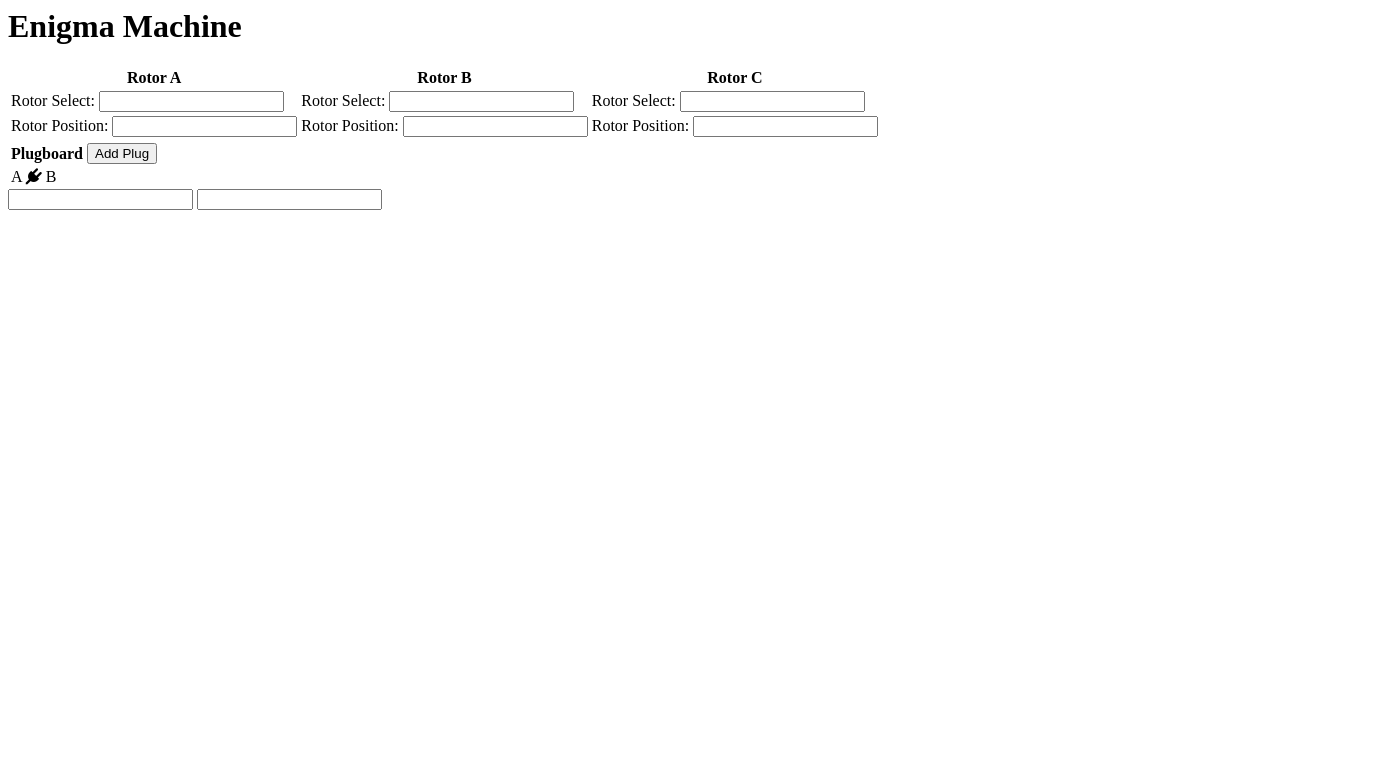
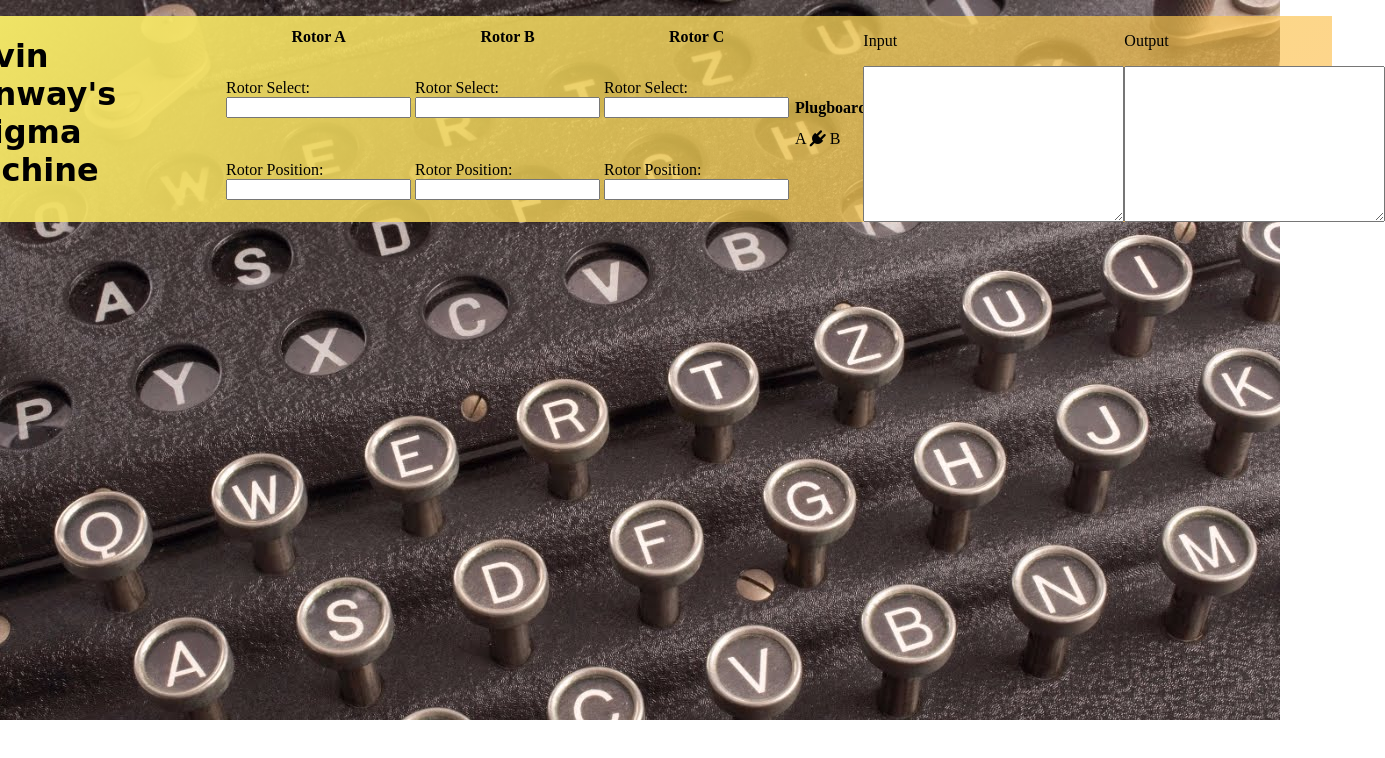
Before and after one commit to Kpconway519/Vanilla-Enigma, a plain HTML site: page index.html in a window 1280 px wide. Shown: the whole page, 1385 px wide, since content can reach past the window. Drawn offline with Linux system fonts and the light colour scheme; a web font is replaced by a local one.

Commit message:
pushing basic layout with styling. kpc

```diff
--- a/index.html
+++ b/index.html
@@ -7,12 +7,16 @@
         <title>Kevin's Enigma Machine</title>
 <link rel="stylesheet" href="style.css">
 <link rel="stylesheet" href="https://cdnjs.cloudflare.com/ajax/libs/font-awesome/4.7.0/css/font-awesome.min.css">
+<link href="https://fonts.googleapis.com/css?family=Germania+One&display=swap" rel="stylesheet">
 </head>
     <body>
-        <h1>Enigma Machine</h1>
+        <div class="container">
+
+
+        <h1 class="header">Kevin Conway's Enigma Machine</h1>
 
         <!-- Selector for the rotors -->
-        <table>
+        <table class="rotors">
             <tr>
                 <th>Rotor A</th>
                 <th>Rotor B</th>
@@ -34,27 +38,33 @@
         <!-- Selector for the Plugboard -->
 
         <!-- CRUD for adding and deleting rows. -->
-        <table>
+        <table class="plugboard">
             <tr>
                 <th>Plugboard</th>
                 <td><button>Add Plug</button></td>
             </tr>
-            <tr id="plugboard">
+            <tr id="plugboardRow">
                 <!-- sample to style and remove once logic is in place -->
                 <td>
-                    A <i class="fa fa-plug"></i>
-
-                    B
+                    A <i class="fa fa-plug"></i> B
                 </td>
             </tr>
         </table>
 
         <!-- I/O for the machine -->
 
-        <input type="text" name="" id="input">
-        <input type="text" name="" id="output">
+        <div class="inputOutput">
+            <div class="input">
+                <p>Input</p>
+               <textarea name="" id="" cols="30" rows="10"></textarea>
+            </div>
+            <div class="output">
+                <p>Output</p>
+               <textarea name="" id="" cols="30" rows="10"></textarea>
+            </div>
+        </div>
 
-
+    </div>
 
         <script src="./script.js"></script>
     </body>
--- a/style.css
+++ b/style.css
@@ -0,0 +1,44 @@
+body {
+    display: flex;
+    /* justify-content: center; */
+    align-items: center;
+    flex-direction: column;
+    margin: 1em;
+    background-image: url('./maxresdefault.jpg');
+    background-repeat: no-repeat;
+    background-size: 100%;
+}
+
+.container {
+    background: linear-gradient(135deg, rgba(241,231,103,1) 0%, rgba(254,182,69,0.6) 100%);
+
+    display: flex;
+
+}
+
+.header {
+    font-family: 'Germania One', cursive;
+}
+
+.rotors {
+    /* background-color: red; */
+}
+
+.rotors tr{
+    /* display: flex; */
+}
+
+.plugboard {
+    /* background-color: yellow; */
+    display: flex;
+    justify-content: center;
+    align-items: center;
+}
+
+.inputOutput {
+    /* background-color: blue; */
+    display: flex;
+    justify-content: center;
+    align-items: center;
+    width: 30%;
+}
```
Also changed, not shown: maxresdefault.jpg (added).
